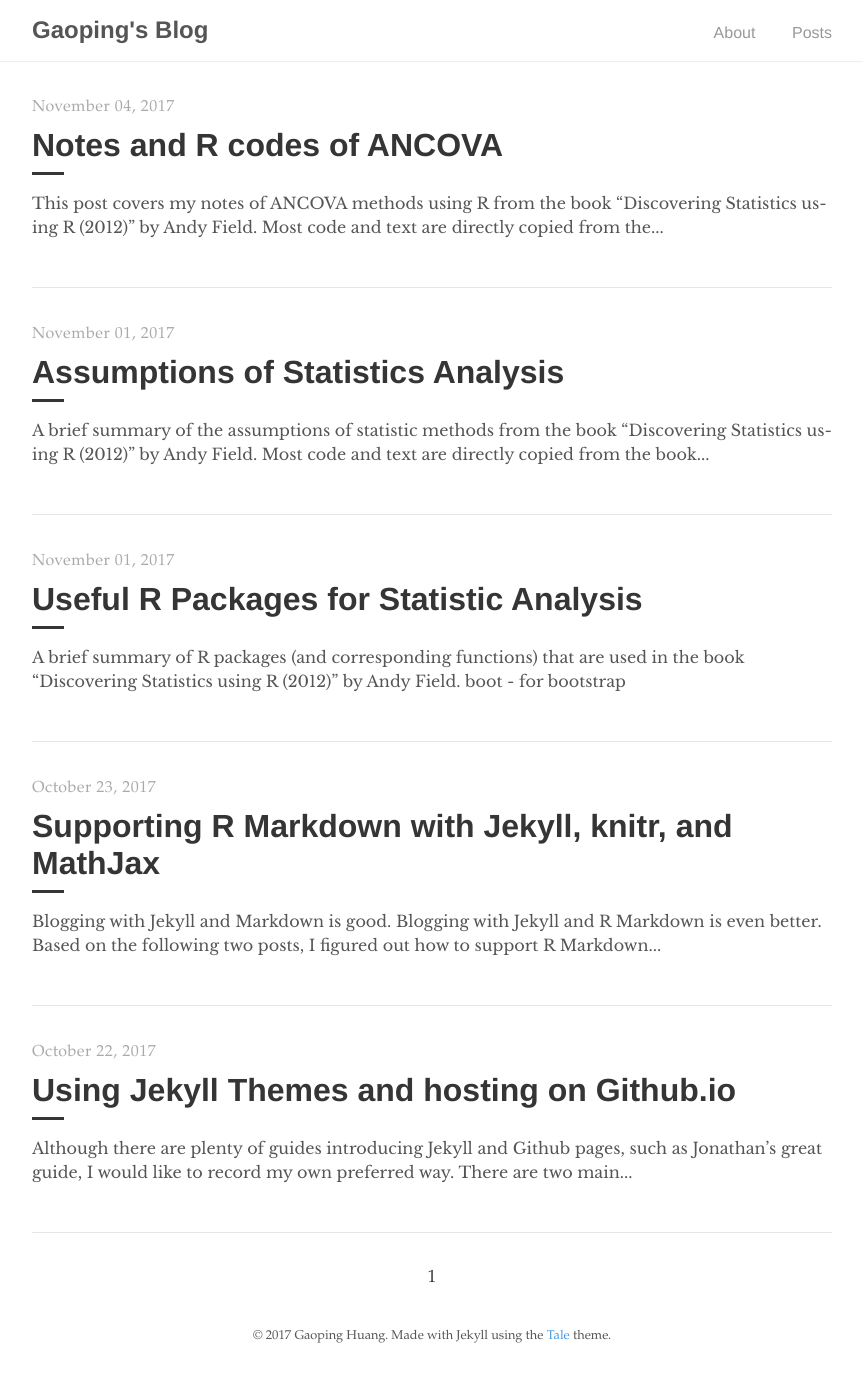
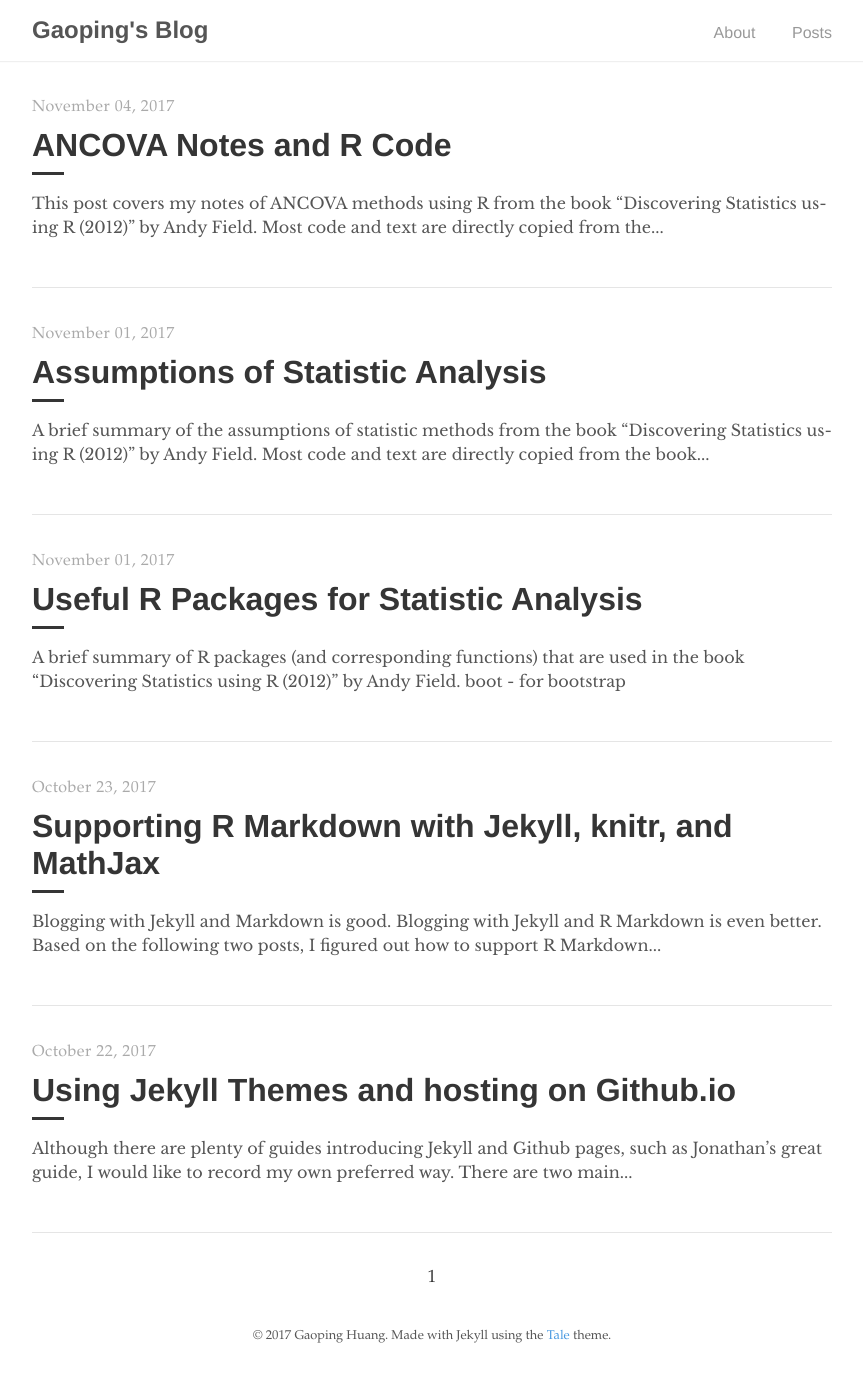
Before and after one commit to gaopinghuang0/gaopinghuang0.github.io, a Jekyll site: the page built from index.html, in a window 1280 px wide. Shown: the whole page, without its empty margins (208-1071 px from the left). Built offline with Jekyll 4.4.1, drawn with Linux system fonts in a browser that asks for light colours; the list of posts is cut into pages by our own code.

Commit message:
update post titles

````diff
--- a/_Rmd/2017-11-1-assumptions-of-statistics-methods.Rmd
+++ b/_Rmd/2017-11-1-assumptions-of-statistics-methods.Rmd
@@ -1,6 +1,6 @@
 ---
 layout: post
-title: "Assumptions of Statistics Analysis"
+title: "Assumptions of Statistic Analysis"
 author: "Gaoping Huang"
 use_math: true
 use_bootstrap: true
--- a/_Rmd/2017-11-4-ANCOVA-notes.Rmd
+++ b/_Rmd/2017-11-4-ANCOVA-notes.Rmd
@@ -1,6 +1,6 @@
 ---
 layout: post
-title: "Notes and R codes of ANCOVA"
+title: "ANCOVA Notes and R Code"
 author: "Gaoping Huang"
 use_math: true
 use_bootstrap: false
@@ -36,7 +36,7 @@ str(viagraData)
 ```
 
 
-## 2 Explore your data
+## 2. Explore your data
 ### Self-test 1
 Use R to find out the means and standard deviations of both the participant’s libido and the partner’s libido in the three groups.
 
--- a/_posts/2017-11-1-assumptions-of-statistics-methods.md
+++ b/_posts/2017-11-1-assumptions-of-statistics-methods.md
@@ -1,6 +1,6 @@
 ---
 layout: post
-title: "Assumptions of Statistics Analysis"
+title: "Assumptions of Statistic Analysis"
 author: "Gaoping Huang"
 use_math: true
 use_bootstrap: true
````
Also changed, not shown: other parts of _posts/2017-11-1-assumptions-of-statistics-methods.md (+1 -1 lines), _drafts/2017-11-5-addons-to-markdown-table-of-content-hover-anchor.md (+1 -1 lines), _posts/2017-11-4-ANCOVA-notes.md (+6 -6 lines).
